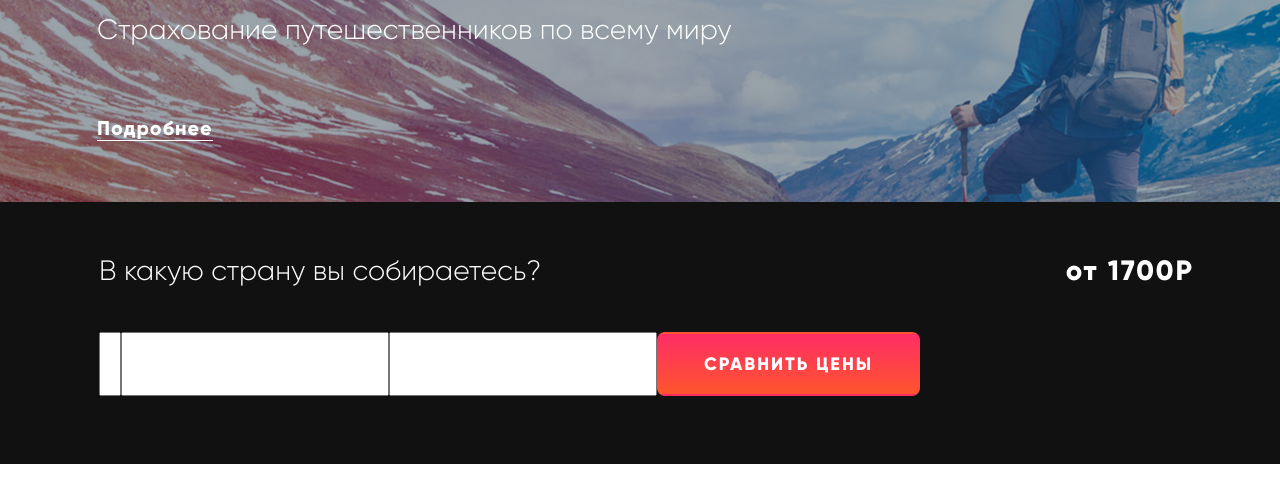
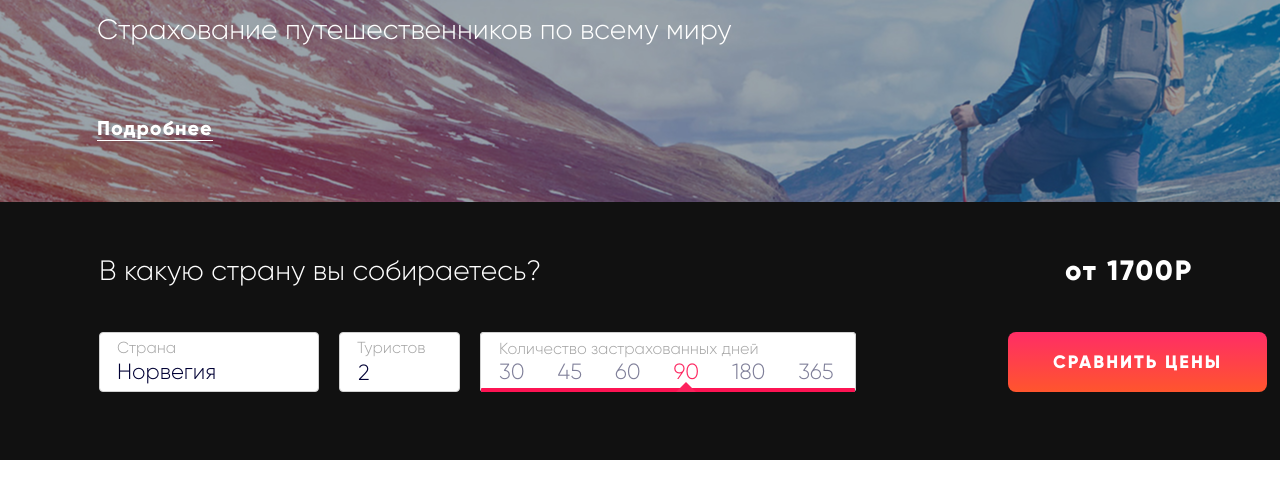
Before and after one commit to danceva/Ready4Travel, a website: page index.html in a window 1280 px wide. Shown: the part 316-800 px from the top of the page. Drawn offline with nearby package versions, Linux system fonts and the light colour scheme; files that its build step writes are made by us from their sources.

Commit message:
Закончена главная страница, нужна доработка rating

```diff
--- a/index.html
+++ b/index.html
@@ -35,12 +35,40 @@
       <div class="main-form__wrapper">
         <div class="main-form__caption">В какую страну вы собираетесь?</div>
         <div class="main-form__price">от 1700Р</div>
-        <form class="">
-          <div class="index-form">
-            <select></select>
-            <input type="text" value="Туристов 2">
-            <input type="text" value="Количество застрахованных дней">
-            <input class="index-form-button" type="submit" value="Сравнить цены">
+        <form class="index-form">
+          <div class="index-form__wrapper">
+            <div class="index-form--country">
+              <select class="index-form__select"  id="input-country">
+                <option>Норвегия</option>
+                <option>Франция</option>
+                <option>Италия</option>
+              </select>
+              <label class="" for="input-country">Страна</label>
+            </div>
+            <div class="index-form--tourist  input">
+              <label class="input__label" for="input-tourist">Туристов</label>
+              <input class="input__control  input__control--tourist" id="input-tourist" type="text" value="2">
+            </div>
+            <div class="index-form--days">
+              <fieldset class="rating-days">
+                <legend>Количество застрахованных дней</legend>
+                <input type="radio" id="day30" name="rating-days" value="30" />
+                <label for="day30">30</label>
+                <input type="radio" id="day45" name="rating-days" value="45" />
+                <label for="day45">45</label>
+                <input type="radio" id="day60" name="rating-days" value="60" />
+                <label for="day60">60</label>
+                <input type="radio" id="day90" name="rating-days" value="90" checked/>
+                <label for="day90">90</label>
+                <input type="radio" id="day180" name="rating-days" value="180" />
+                <label for="day180">180</label>
+                <input type="radio" id="day365" name="rating-days" value="365" />
+                <label for="day365">365</label>
+              </fieldset>
+            </div>
+            <div class="index-form__element">
+              <input class="index-form-button" type="submit" value="Сравнить цены">
+            </div>
           </div>
         </form>
       </div>
--- a/less/blocks/index-form.less
+++ b/less/blocks/index-form.less
@@ -1,4 +1,41 @@
-.index-form {
+.index-form__wrapper {
   display: flex;
-  justify-content: space-between;
+  justify-content: flex-start;
 }
+
+.index-form__select {
+  margin: 0;
+  padding: 0;
+  height: 60px;
+  border: none;
+  .input__control ();
+  width: 220px;
+  padding: 23px 17px 3px;
+  /*for WebKit*/
+  -webkit-appearance: none;
+  /* for FF */
+  -moz-appearance: none;
+  text-indent: 0.01px;
+  text-overflow: '';
+  /* for IE */
+  -ms-appearance: none;
+  appearance: none!important;
+
+}
+
+.index-form--country {
+  position: relative;
+  margin-right: 20px;
+}
+
+.index-form--country label {
+  .input__label ();
+}
+
+.index-form--tourist {
+  margin-right: 18px;
+}
+
+.index-form--days {
+  margin-right: 150px;
+}
--- /dev/null
+++ b/less/blocks/input.less
@@ -0,0 +1,15 @@
+.input {
+  position: relative;
+}
+
+.input__control {
+  .input__control ();
+}
+
+.input__control--tourist {
+  width: 83px;
+}
+
+.input__label {
+  .input__label ();
+}
--- a/less/blocks/main-form.less
+++ b/less/blocks/main-form.less
@@ -5,9 +5,6 @@
 }
 
 .main-form__wrapper {
-  display: flex;
-  flex-wrap: wrap;
-  justify-content: space-between;
   width: 1366px;
   margin: 0 auto;
   padding: 53px 99px 68px;
@@ -15,12 +12,14 @@
 }
 
 .main-form__caption {
+  display: inline-block;
+  width: 960px;
   font-size: 28px;
   margin-bottom: 45px;
 }
 
 .main-form__price {
-  padding-right: 73px;
+  display: inline-block;
   font-size: 28px;
   font-family: "Gilroy-ExtraBold", Arial, sans-serif;
   letter-spacing: 2px;
--- /dev/null
+++ b/less/blocks/rating-days.less
@@ -0,0 +1,67 @@
+.rating-days {
+  .input__control ();
+  position: relative;
+  width: 376px;
+  box-sizing: border-box;
+  padding: 23px 18px 0;
+  border-bottom: 4px solid #dedede;
+}
+
+.rating-days:after {
+}
+
+.rating-days label {
+  padding-right: 27px;
+}
+
+.rating-days label:after {
+  content: " ";
+  position: absolute;
+  bottom: -4px;
+  left: 0;
+  display: block;
+  width: 100%;
+  height: 4px;
+  background-color: #fd1453;
+  border-radius: 2px;
+}
+
+.rating-days > legend {
+  .input__label ();
+}
+
+.rating-days:not(checked) > input {
+    position: absolute;
+    top: -9999px;
+    clip: rect(0,0,0,0);
+}
+
+.rating-days:not(:checked) > label {
+    cursor: pointer;
+    color: #7f7f99;
+}
+
+.rating-days > label:last-child {
+    padding-right: 0;
+}
+
+.rating-days > input:checked + label {
+    color: #fd235e;
+}
+
+.rating-days > input:checked + label:before {
+  content: "";
+  display: block;
+  position: absolute;
+  bottom: -4px;
+  left: 195px;
+  width: 0;
+  height: 0;
+  border-left: 10px solid transparent;
+  border-right: 10px solid transparent;
+  border-bottom: 10px solid #fd235e;
+}
+
+.rating-days > input:checked ~ label:after {
+  display: none;
+}
--- a/less/style.less
+++ b/less/style.less
@@ -7,6 +7,7 @@
 @import "blocks\form-block.less";
 @import "blocks\index-form.less";
 @import "blocks\index-form-button.less";
+@import "blocks\input.less";
 @import "blocks\insurance.less";
 @import "blocks\insurance-block.less";
 @import "blocks\insurance-block-logo.less";
@@ -19,6 +20,7 @@
 @import "blocks\page-header-login.less";
 @import "blocks\page-header-logo.less";
 @import "blocks\page-header-menu.less";
+@import "blocks\rating-days.less";
 @import "blocks\wrapper.less";
 @import "blocks\wrapper-main.less";
 
@@ -30,6 +32,22 @@
   letter-spacing: 2px;
   color: #ffffff;
   background: linear-gradient(to top, #ff552d, #ff2d66);
-  border-color: transparent;
+  border: none;
   border-radius: 8px;
 }
+
+.input__control () {
+  padding: 27px 18px 6px;
+  color: #000034;
+  background-color: #ffffff;
+  border: 1px solid #d1d1d1;
+  border-radius: 4px;
+}
+
+.input__label () {
+  position: absolute;
+  top: 0;
+  left: 18px;
+  font-size: 16px;
+  color: #a3a3a3;
+}
```
Also changed, not shown: 1 other file.
